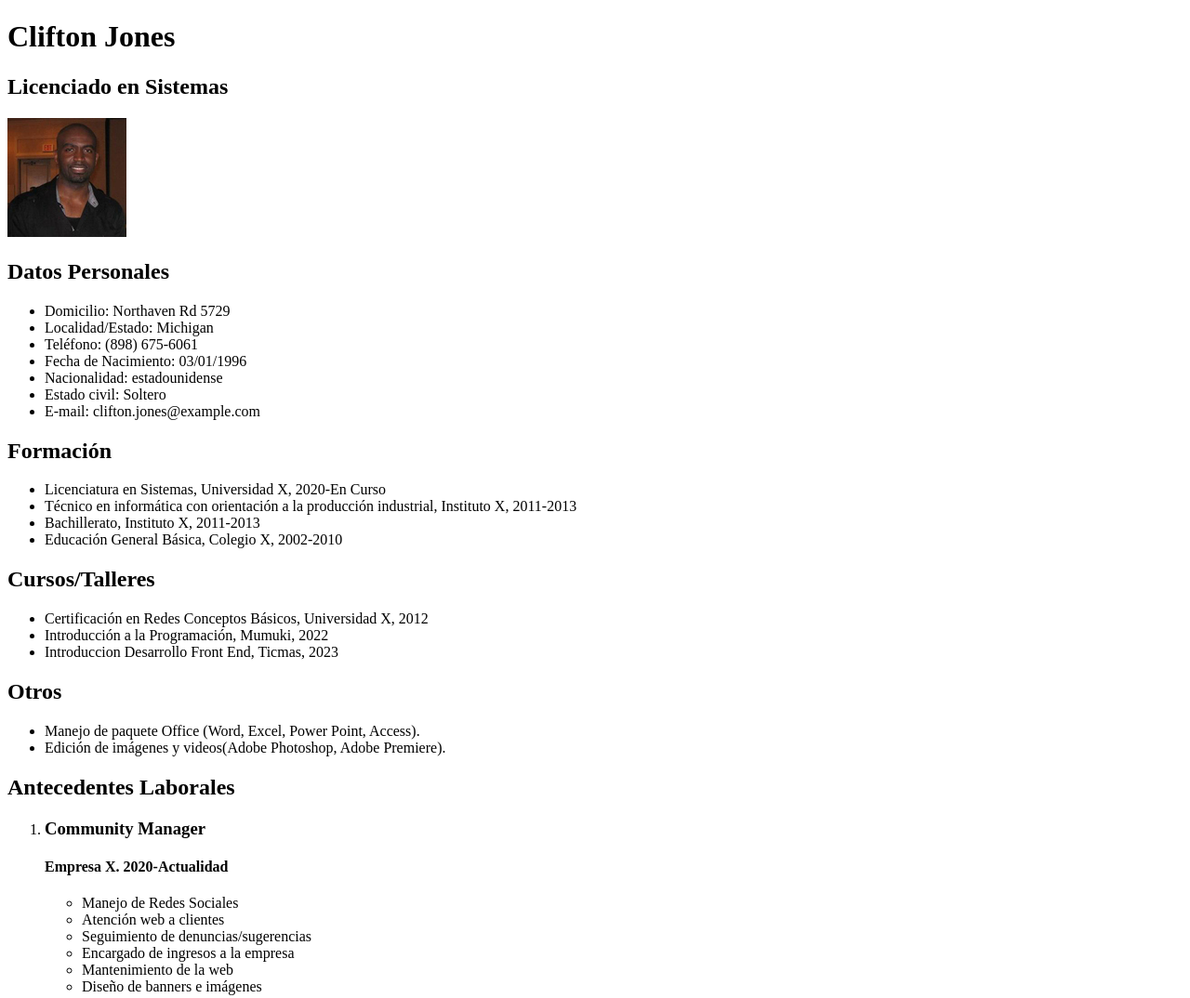
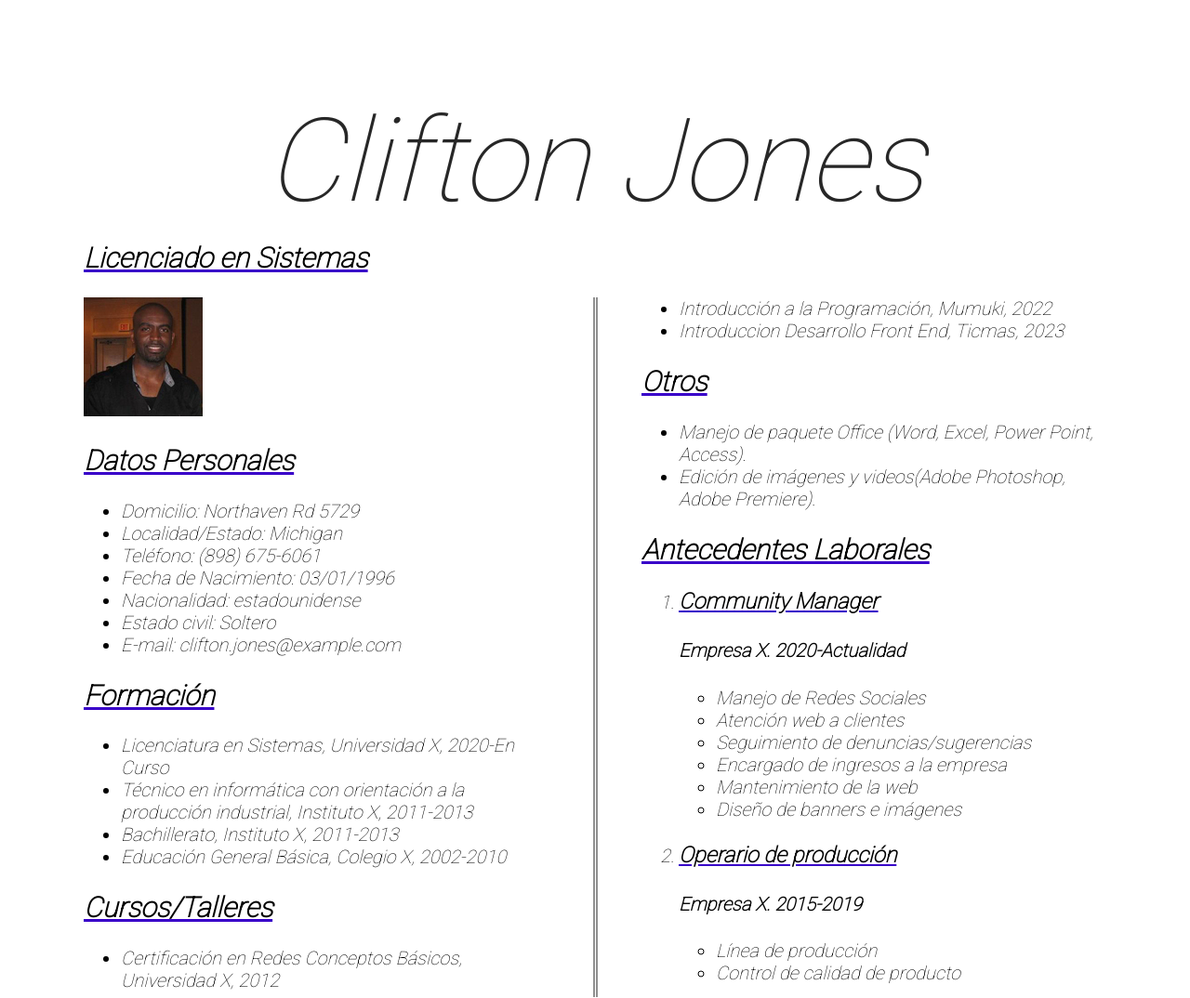
Before and after one commit to germoreno36/proyectoCV, a plain HTML site: page index.html in a window 1280 px wide. Shown: the top 1074 px of the page at 93% size. Drawn offline with Linux system fonts and the light colour scheme.

Commit message:
Primeros toques de estilo CSS

```diff
--- a/css/estilos.css
+++ b/css/estilos.css
@@ -0,0 +1,33 @@
+body{
+    background-color: white;
+    font-style: oblique;
+    font-family: 'Roboto', sans-serif;
+    font-size: 20px;
+    border: 100px;
+    padding: 80px;
+    margin: 10px;
+}
+
+.Datos{
+    column-count: 2;
+    column-gap: 100px;
+    column-rule: 5px double #00000070;
+}
+
+h1{
+    text-align: center;
+    color: #000000d8;
+    height: 130px;
+    font-family: 'Roboto', sans-serif;
+    font-weight: 400;
+    font-size: 125px;
+    margin: 10px 0px 30px 0px;
+}
+
+h2{
+    text-decoration: underline rgb(57, 0, 201);
+}
+
+h3{
+    text-decoration: underline rgb(57, 0, 201);
+}
--- a/index.html
+++ b/index.html
@@ -19,13 +19,13 @@
         <h1>Clifton Jones</h1>
     </header>
 
-    <h2 id="Licenciado">Licenciado en Sistemas</h2>
+    <h2 id="Titulo-Licenciado">Licenciado en Sistemas</h2>
 
     <div class="Datos">
 
         <img src="imagenes/Foto.jpg" alt="Imagen CV" id="imagen">
 
-    <h2>Datos Personales</h2>
+    <h2 id="Datos-Personales">Datos Personales</h2>
     <ul>
         <li>Domicilio: Northaven Rd 5729</li>
         <li>Localidad/Estado: Michigan</li>
@@ -36,7 +36,7 @@
         <li>E-mail: clifton.jones@example.com</li>
     </ul>
 
-    <h2>Formación</h2>
+    <h2 id="Formacion">Formación</h2>
     <ul>
         <li>Licenciatura en Sistemas, Universidad X, 2020-En Curso</li>
         <li>Técnico en informática con orientación a la producción industrial, Instituto X, 2011-2013</li>
@@ -44,20 +44,20 @@
         <li>Educación General Básica, Colegio X, 2002-2010</li>
     </ul>
 
-    <h2>Cursos/Talleres</h2>
+    <h2 id="Cursos">Cursos/Talleres</h2>
     <ul>
         <li>Certificación en Redes Conceptos Básicos, Universidad X, 2012</li>
         <li>Introducción a la Programación, Mumuki, 2022</li>
         <li>Introduccion Desarrollo Front End, Ticmas, 2023</li>
     </ul>
 
-    <h2>Otros</h2>
+    <h2 id="Otros">Otros</h2>
     <ul>
         <li>Manejo de paquete Office (Word, Excel, Power Point, Access).</li>
         <li>Edición de imágenes y videos(Adobe Photoshop, Adobe Premiere).</li>
     </ul>
 
-    <h2>Antecedentes Laborales</h2>
+    <h2 id="Antecedentes-Laborales">Antecedentes Laborales</h2>
     <ol>
         <li>
             <h3>Community Manager</h3>
```
